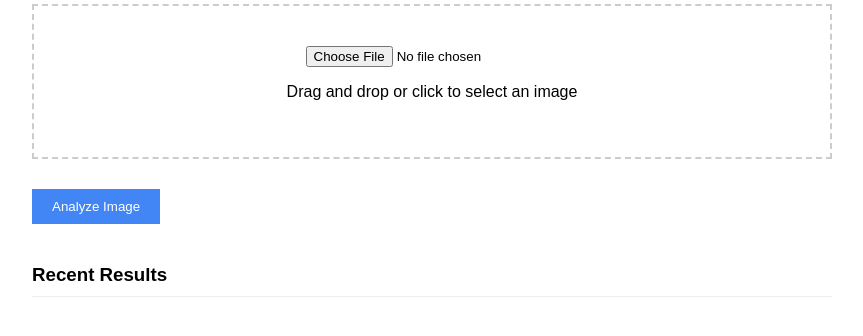
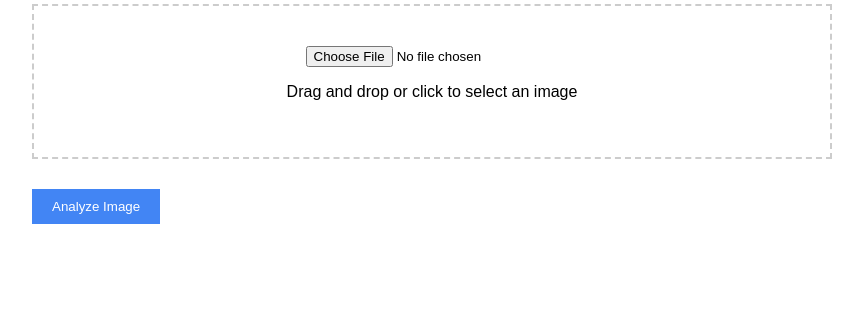
Before and after one commit to SyamGopalMeda/forgery-detection, a Flask app: page / in a window 1280 px wide. Shown: the part 104-440 px from the top of the page, without its empty margins (208-1071 px from the left). Run offline with Flask 3, Linux system fonts and the light colour scheme.

Commit message:
Update upload.html

```diff
--- a/templates/upload.html
+++ b/templates/upload.html
@@ -7,10 +7,6 @@
         .upload-box { border: 2px dashed #ccc; padding: 40px; text-align: center; margin: 30px 0; }
         .error { color: red; margin-bottom: 20px; }
         button { background: #4285f4; color: white; border: none; padding: 10px 20px; cursor: pointer; }
-        .recent-results { margin-top: 40px; }
-        .recent-grid { display: grid; grid-template-columns: repeat(3, 1fr); gap: 15px; }
-        .recent-item img { width: 100%; height: 120px; object-fit: cover; }
-        .section-title { margin: 30px 0 15px 0; border-bottom: 1px solid #eee; padding-bottom: 10px; }
     </style>
 </head>
 <body>
@@ -25,18 +21,5 @@
         </div>
         <button type="submit">Analyze Image</button>
     </form>
-
-    <div class="recent-results">
-        <h3 class="section-title">Recent Results</h3>
-        <div class="recent-grid">
-            {% for result in recent_results %}
-            <div class="recent-item">
-                <a href="/result/{{ result }}">
-                    <img src="/results/{{ result }}" alt="Recent result">
-                </a>
-            </div>
-            {% endfor %}
-        </div>
-    </div>
 </body>
 </html>
```
